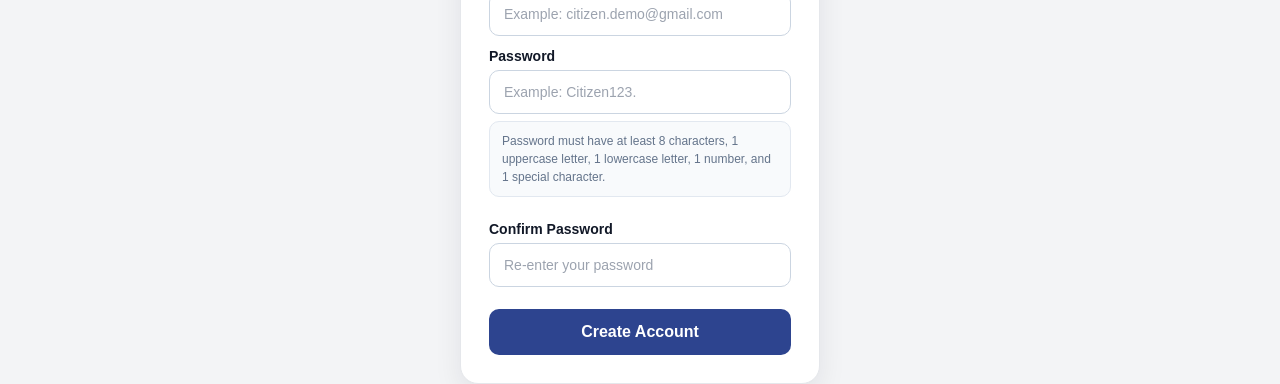
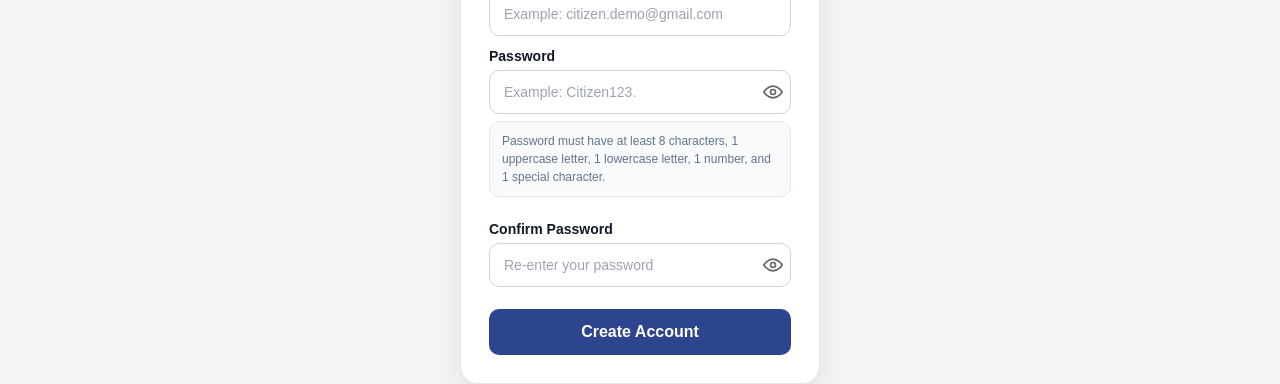
Before and after one commit to JakeBernal/document-tracker, a React (Vite) app in the folder tracker/: page /signup in a window 1280 px wide. Shown: the part 331-715 px from the top of the page. Built offline with nearby package versions, Linux system fonts and the light colour scheme.

Commit message:
password show/hide

```diff
--- a/tracker/src/components/login.jsx
+++ b/tracker/src/components/login.jsx
@@ -9,8 +9,10 @@ export default function Login() {
   const [form, setForm] = useState({ email: "", password: "" });
   const [message, setMessage] = useState("");
   const [loading, setLoading] = useState(false);
+  const [showPassword, setShowPassword] = useState(false); // 👈 NEW
 
-  const handleChange = (e) => setForm({ ...form, [e.target.name]: e.target.value });
+  const handleChange = (e) =>
+    setForm({ ...form, [e.target.name]: e.target.value });
 
   const handleLogin = async (e) => {
     e.preventDefault();
@@ -33,13 +35,11 @@ export default function Login() {
       const data = await res.json();
 
       if (res.ok) {
-        // Store both user and JWT token
         localStorage.setItem("user", JSON.stringify(data.user));
         localStorage.setItem("token", data.token);
 
         setMessage("Login successful! Redirecting...");
 
-        // Redirect based on role
         setTimeout(() => {
           if (data.user.role === "admin") navigate("/admin");
           else navigate("/citizen");
@@ -64,7 +64,9 @@ export default function Login() {
           <span onClick={() => navigate("/signup")}>Register</span>
         </div>
 
-        {message && <p style={{ color: "red", fontSize: "15px" }}>{message}</p>}
+        {message && (
+          <p style={{ color: "red", fontSize: "15px" }}>{message}</p>
+        )}
 
         <form onSubmit={handleLogin}>
           <div className="form">
@@ -78,17 +80,65 @@ export default function Login() {
             />
 
             <label>Password</label>
-            <input
-              type="password"
+           <div className="password-wrapper">
+             <input
+              type={showPassword ? "text" : "password"}
               name="password"
               value={form.password}
               onChange={handleChange}
               placeholder="Your password"
             />
 
+            <button
+             type="button"
+             className="eye-btn"
+             onClick={() => setShowPassword(!showPassword)}>
+             {showPassword ? (
+
+               // Eye OFF (hidden)
+               <svg width="20" height="20" viewBox="0 0 24 24" fill="none">
+                <path
+                 d="M3 3L21 21"
+                 stroke="currentColor"
+                 strokeWidth="2"
+                 strokeLinecap="round"/>
+                <path
+                 d="M10.58 10.58A2 2 0 0013.42 13.42"
+                 stroke="currentColor"
+                 strokeWidth="2"
+                 strokeLinecap="round"/>
+                <path
+                 d="M9.88 5.08A9.77 9.77 0 0112 5c5 0 9 7 9 7a16.18 16.18 0 01-2.2 2.94M6.53 6.53A16.48 16.48 0 003 12s4 7 9 7a9.77 9.77 0 003.47-.67"
+                 stroke="currentColor"
+                 strokeWidth="2"
+                 strokeLinecap="round"/>
+               </svg>
+           ) : (
+
+              // Eye ON (visible)
+              <svg width="20" height="20" viewBox="0 0 24 24" fill="none">
+               <path
+                d="M1 12s4-7 11-7 11 7 11 7-4 7-11 7S1 12 1 12z"
+                stroke="currentColor"
+                strokeWidth="2"/>
+               <circle
+                cx="12"
+                cy="12"
+                r="3"
+                stroke="currentColor"
+                strokeWidth="2"/>
+              </svg>
+            )}
+            </button>
+            </div>
+
             <div className="forgot">Forgot password?</div>
 
-            <button type="submit" className="signin-btn" disabled={loading}>
+            <button
+              type="submit"
+              className="signin-btn"
+              disabled={loading}
+            >
               {loading ? "Signing in..." : "Sign In"}
             </button>
 
--- a/tracker/src/components/register.jsx
+++ b/tracker/src/components/register.jsx
@@ -16,6 +16,10 @@ export default function Register() {
   const [message, setMessage] = useState("");
   const [messageType, setMessageType] = useState("");
   const [isSubmitting, setIsSubmitting] = useState(false);
+
+  // 👇 password visibility states
+  const [showPassword, setShowPassword] = useState(false);
+  const [showConfirmPassword, setShowConfirmPassword] = useState(false);
 
   const isValidEmail = (email) => {
     const emailRegex = /^[^\s@]+@[^\s@]+\.[^\s@]{2,}$/;
@@ -65,7 +69,7 @@ export default function Register() {
     }
 
     if (!isStrongPassword(password)) {
-      return "Password must be at least 8 characters and include uppercase, lowercase, number, and special character. Example: Citizen123.";
+      return "Password must be at least 8 characters and include uppercase, lowercase, number, and special character.";
     }
 
     if (password !== confirmPassword) {
@@ -177,8 +181,9 @@ export default function Register() {
             />
 
             <label>Password</label>
+            <div className="password-wrapper">
               <input
-              type="password"
+                type={showPassword ? "text" : "password"}
                 name="password"
                 value={form.password}
                 onChange={handleChange}
@@ -186,20 +191,96 @@ export default function Register() {
                 autoComplete="new-password"
               />
 
+              <button
+                type="button"
+                className="eye-btn"
+                onClick={() => setShowPassword(!showPassword)}
+              >
+                {showPassword ? (
+                  // eye off
+                  <svg width="20" height="20" viewBox="0 0 24 24" fill="none">
+                    <path d="M3 3L21 21" stroke="currentColor" strokeWidth="2" />
+                    <path
+                      d="M10.58 10.58A2 2 0 0013.42 13.42"
+                      stroke="currentColor"
+                      strokeWidth="2"
+                    />
+                    <path
+                      d="M9.88 5.08A9.77 9.77 0 0112 5c5 0 9 7 9 7a16.18 16.18 0 01-2.2 2.94M6.53 6.53A16.48 16.48 0 003 12s4 7 9 7a9.77 9.77 0 003.47-.67"
+                      stroke="currentColor"
+                      strokeWidth="2"
+                    />
+                  </svg>
+                ) : (
+                  // eye on
+                  <svg width="20" height="20" viewBox="0 0 24 24" fill="none">
+                    <path
+                      d="M1 12s4-7 11-7 11 7 11 7-4 7-11 7S1 12 1 12z"
+                      stroke="currentColor"
+                      strokeWidth="2"
+                    />
+                    <circle
+                      cx="12"
+                      cy="12"
+                      r="3"
+                      stroke="currentColor"
+                      strokeWidth="2"
+                    />
+                  </svg>
+                )}
+              </button>
+            </div>
+
             <div className="password-guide">
               Password must have at least 8 characters, 1 uppercase letter, 1
               lowercase letter, 1 number, and 1 special character.
             </div>
 
             <label>Confirm Password</label>
+            <div className="password-wrapper">
               <input
-              type="password"
+                type={showConfirmPassword ? "text" : "password"}
                 name="confirm_password"
                 value={form.confirm_password}
                 onChange={handleChange}
                 placeholder="Re-enter your password"
                 autoComplete="new-password"
               />
+
+              <button
+                type="button"
+                className="eye-btn"
+                onClick={() =>
+                  setShowConfirmPassword(!showConfirmPassword)
+                }
+              >
+                {showConfirmPassword ? (
+                  <svg width="20" height="20" viewBox="0 0 24 24" fill="none">
+                    <path d="M3 3L21 21" stroke="currentColor" strokeWidth="2" />
+                    <path
+                      d="M10.58 10.58A2 2 0 0013.42 13.42"
+                      stroke="currentColor"
+                      strokeWidth="2"
+                    />
+                  </svg>
+                ) : (
+                  <svg width="20" height="20" viewBox="0 0 24 24" fill="none">
+                    <path
+                      d="M1 12s4-7 11-7 11 7 11 7-4 7-11 7S1 12 1 12z"
+                      stroke="currentColor"
+                      strokeWidth="2"
+                    />
+                    <circle
+                      cx="12"
+                      cy="12"
+                      r="3"
+                      stroke="currentColor"
+                      strokeWidth="2"
+                    />
+                  </svg>
+                )}
+              </button>
+            </div>
 
             <button
               type="submit"
--- a/tracker/src/css/login.css
+++ b/tracker/src/css/login.css
@@ -190,6 +190,31 @@
 .google-btn img {
   width: 20px;
 }
+.password-wrapper {
+  position: relative;
+  display: flex;
+  align-items: center;
+}
+
+.password-wrapper input {
+  width: 100%;
+  padding-right: 40px;
+}
+
+.eye-btn {
+  position: absolute;
+  right: 8px;
+  background: none;
+  border: none;
+  cursor: pointer;
+  display: flex;
+  align-items: center;
+  color: #666;
+}
+
+.eye-btn:hover {
+  color: #111;
+}
 
 /* responsive */
 @media (max-width: 480px) {
```
Lines whose indentation alone changed are shown as unchanged.
